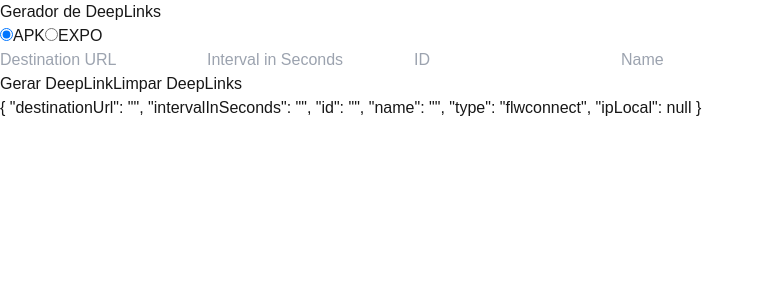
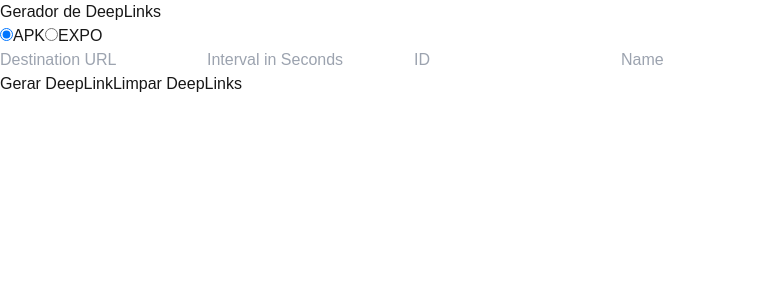
Before and after one commit to samusar/flw-deeplink--genarator, a Next.js app: page / in a window 1280 px wide. Shown: the top 300 px of the page, without its empty margins (0-765 px from the left). Built offline with nearby package versions, Linux system fonts and the light colour scheme.

Commit message:
fix: generate deeplink prod

```diff
--- a/src/app/page.tsx
+++ b/src/app/page.tsx
@@ -66,6 +66,8 @@ export default function DeepLinkGenerator() {
     });
   };
 
+  console.log('>> general', JSON.stringify(formData, null, 2))
+
   return (
     <div className="p-4 max-w-lg mx-auto">
       <h1 className="text-xl font-bold mb-4">Gerador de DeepLinks</h1>
@@ -81,10 +83,9 @@ export default function DeepLinkGenerator() {
           <Button onClick={clearDeeplinks} className="bg-red-500 hover:bg-red-700">Limpar DeepLinks</Button>
         </div>
       </div>
-      <p>{JSON.stringify(formData, null, 2)}</p>
       <ul className="mt-4 space-y-2">
         {deeplinks.map((link, index) => {
-          const urlByType = link.type !== 'exp' ? 'flwconnect://instructions' : `exp://${link.ipLocal}:19000/@samusar16/flwconnect`
+          const urlByType = link.type !== 'exp' ? 'flwconnect://' : `exp://${link.ipLocal}:19000/@samusar16/flwconnect`
           const urlDeeplink = `${urlByType}?destinationUrl=${encodeURIComponent(link.destinationUrl)}&intervalInSeconds=${link.intervalInSeconds}&id=${link.id}&name=${encodeURIComponent(link.name)}`
           console.log('>>', link.name, link)
           return (
```
